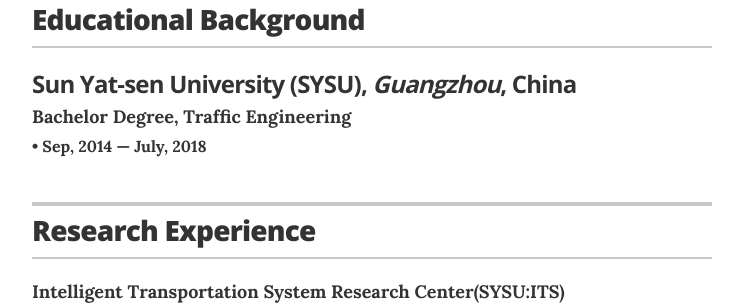
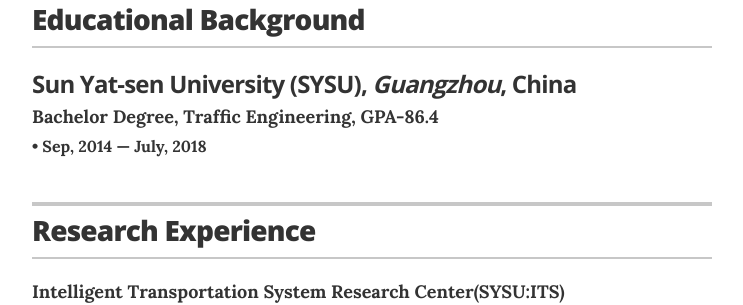
Before and after one commit to LastStriker/LastStriker.github.io, a Jekyll site: the page built from index.html, in a window 1280 px wide. Shown: the part 239-544 px from the top of the page, without its empty margins (268-1011 px from the left). Built offline with Jekyll 4.4.1, drawn with Linux system fonts in a browser that asks for light colours.

Commit message:
CV version 1.5

```diff
--- a/_data/education.yml
+++ b/_data/education.yml
@@ -1,5 +1,5 @@
 # Degree
-- degree: Bachelor Degree, Traffic Engineering
+- degree: Bachelor Degree, Traffic Engineering, GPA-86.4
   university: Sun Yat-sen University (SYSU)
   year: Sep, 2014 &mdash; July, 2018
   city: Guangzhou
```
